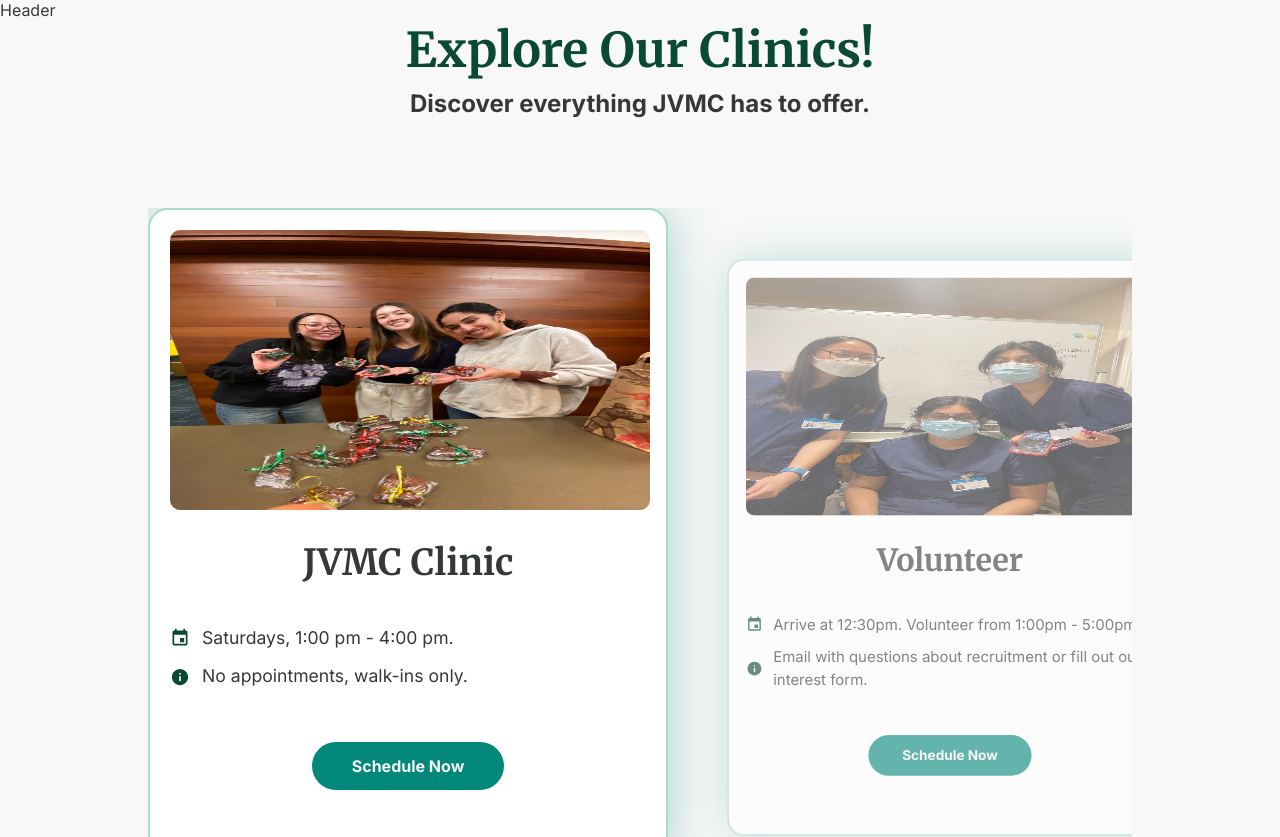
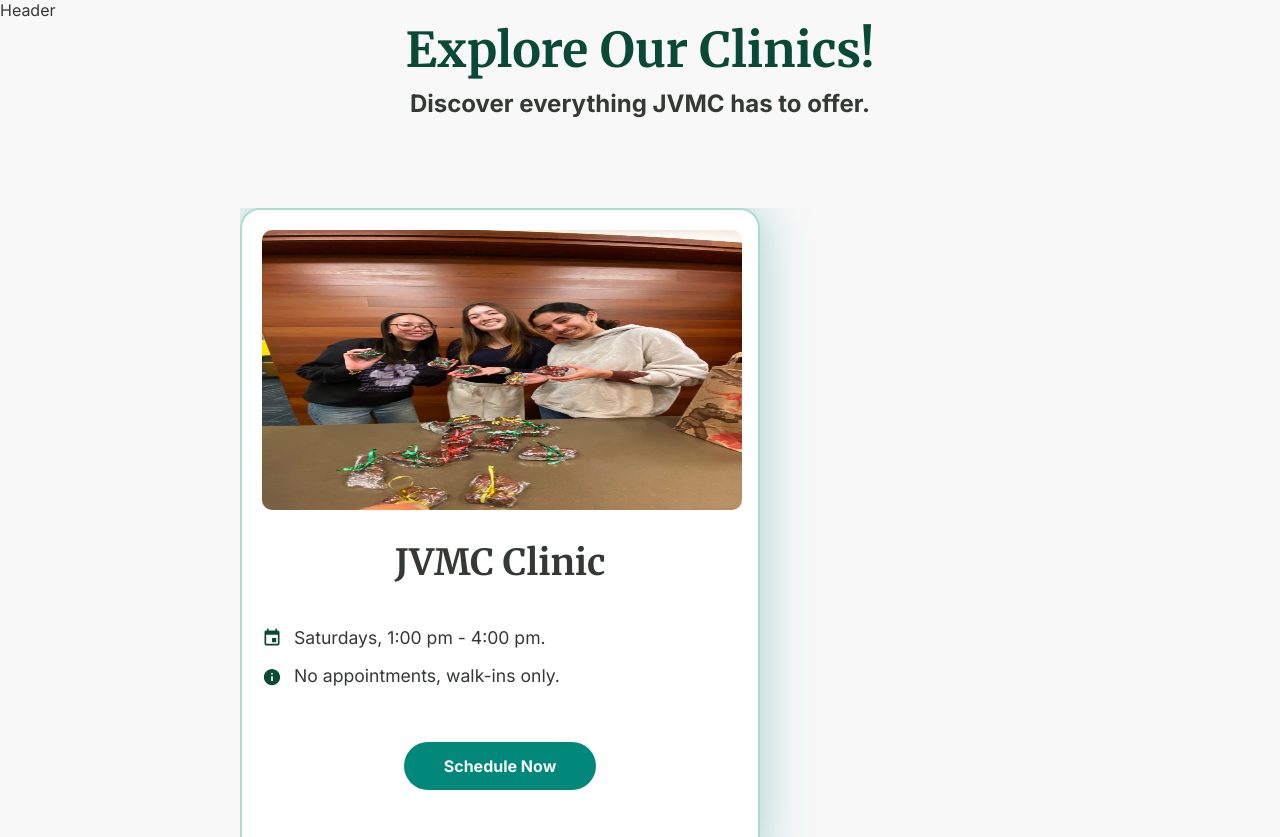
Before and after one commit to include-davis/jvmc, a Next.js app: page / in a window 1280 px wide. Shown: the top 837 px of the page. Built offline with nearby package versions, Linux system fonts and the light colour scheme; grey boxes are pictures that could not be loaded.

Commit message:
Implemented Swiper library to get the loop to work properly

```diff
--- a/app/(pages)/(home)/page.jsx
+++ b/app/(pages)/(home)/page.jsx
@@ -9,24 +9,28 @@ import { IoMdInformationCircle } from "react-icons/io";
 import Image from "next/image";
 
 import { Swiper, SwiperSlide } from "swiper/react";
-import { Navigation, Pagination, EffectCoverflow } from "swiper/modules";
 import "swiper/css";
-import "swiper/css/navigation";
-import "swiper/css/pagination";
-import "swiper/css/effect-coverflow";
+import "swiper/css/free-mode";
 
 export default function Home() {
   const slides = Object.values(data.carousel);
+  const swiperRef = useRef(null);
+  const [activeIndex, setActiveIndex] = useState(1);
 
-  const [activeIndex, setActiveIndex] = useState(0);
-  const startXRef = useRef(0);
-  const endXRef = useRef(0);
-  const n = slides.length;
+  const handleSwiperInit = (swiper) => {
+    swiperRef.current = swiper;
+  };
+
   const subIndex = () => {
-    setActiveIndex((activeIndex + n - 1) % n);
+    if (swiperRef.current) {
+      swiperRef.current.slidePrev();
+    }
   };
+
   const addIndex = () => {
-    setActiveIndex((activeIndex + 1) % n);
+    if (swiperRef.current) {
+      swiperRef.current.slideNext();
+    }
   };
 
   return (
@@ -36,37 +40,51 @@ export default function Home() {
           <h2>Explore Our Clinics!</h2>
           <h4>Discover everything JVMC has to offer.</h4>
         </div>
-        <div className={styles.viewport}>
-          {/* figure out the correct percentage to move each slide */}
-          <div className={styles.carousel} style={{ transform: `translateX(-${(activeIndex) * 60}%)` }}>
-            {slides.map((slideinfo, index) => (
-            <div key={index} className={`${styles.slide} ${activeIndex === index ? styles.active:null}`}>
-              <Image src={slideinfo.src} alt='image' width={'480'} height={'280'} className={styles.image}/>
+        <div className={styles.wrapper}>
+        <Swiper
+          slidesPerView={"auto"}
+          spaceBetween={10}
+          centeredSlides={true}
+          autoplay={false}
+          loop={true}
+          onSwiper={handleSwiperInit}
+          onSlideChange={(swiper) => setActiveIndex(swiper.realIndex)}
+          className={styles.swiper}>
+          {slides.map((slideinfo, index) => (
+          <SwiperSlide key={index} className={styles.swiperslide}>
+            <div className={`${styles.slide} ${index === activeIndex ? styles.active : styles.inactive}`}>
+              <Image src={slideinfo.src} alt="image" width={480} height={280} className={styles.image} />
               <div className={styles.info}>
                 <h3>{slideinfo.title}</h3>
                 <div>
-                  <MdInsertInvitation className={styles.icon} size={20} color='var(--emerald)'/>
+                  <MdInsertInvitation className={styles.icon} size={20} color="var(--emerald)" />
                   <p>{slideinfo.time}</p>
                 </div>
                 <div>
-                  <IoMdInformationCircle className={styles.icon} size={20} color='var(--emerald)'/>
+                  <IoMdInformationCircle className={styles.icon} size={20} color="var(--emerald)" />
                   <p>{slideinfo.info}</p>
                 </div>
                 <a href="/clinic-schedule" className="btn">Schedule Now</a>
               </div>
-            </div>))}
-          </div>
+            </div>
+          </SwiperSlide>
+        ))}
+        </Swiper>
         </div>
         <div className={styles.nav}>
         <button className={styles.navbttn} onClick={subIndex}><FaCircleChevronLeft size={38} color='var(--teal)'/></button>
-          <div className={styles.dots}>
-            {slides.map((_, index) => {
-              return (<div
-                key={index}
-                className={`${styles.dot} ${activeIndex === index ? styles.active : null}`}
-                onClick={() => setActiveIndex(index)}></div>);})}
-          </div>
-          <button className={styles.navbttn} onClick={addIndex}><FaCircleChevronRight size={38} color='var(--teal)'/></button>
+        <div className={styles.dots}>
+          {slides.map((_, index) => (
+            <div
+              key={index}
+              className={`${styles.dot} ${activeIndex === index ? styles.active : ""}`}
+              onClick={() => {
+                if (swiperRef.current) {
+                  swiperRef.current.slideToLoop(index);
+                }
+              }}></div>
+        ))}</div>
+        <button className={styles.navbttn} onClick={addIndex}><FaCircleChevronRight size={38} color='var(--teal)'/></button>
         </div>
       </div>
     </main>
--- a/app/(pages)/(home)/page.module.scss
+++ b/app/(pages)/(home)/page.module.scss
@@ -24,37 +24,31 @@
     color: var(--dark-grey);
 }
 
-.viewport{
+.wrapper{
+    display: flex;
+    flex-direction: column;
+    align-items: center;
+    width: 100%;
+    max-width: 800px;
+    margin: 0 auto;
+}
+
+.swiper{
     width: 100%;
     overflow: hidden;
     display: flex;
     justify-content: center;
     align-items: center;
-    position: relative;
 }
 
-.carousel{
-    width: 100%;
+.swiperslide{
     display: flex;
-    //flex-direction: row;
-    transition: all 0.3s ease;
+    justify-content: center;
+    align-items: center;
+    width: auto;
 }
 
 .slide{
-    display: flex;
-    flex-direction: column;
-    // width: calc(8px * 65);
-    // height: calc(8px * 82);
-    padding: 20px;
-    border-radius: 20px;
-    border: 2px solid var(--mint);
-    background: #FFF;
-    box-shadow: var(--drop-shadow-mint);
-    transform: scale(0.8);
-    opacity: 0.6;
-}
-
-.slide.active{
     display: flex;
     flex-direction: column;
     width: calc(8px * 65);
@@ -69,12 +63,16 @@
     z-index: 2;
 }
 
-.slide:nth-child(n+1):not(.active) {
-    transform: translateX(-20px) scale(0.85);
+.active{
+    transform: scale(1);
+    opacity: 1;
+    z-index: 2;
 }
 
-.slide:nth-child(n-1):not(.active) {
-    transform: translateX(20px) scale(0.85);
+.inactive{
+    transform: scale(0.75);
+    opacity: 0.7;
+
 }
 
 .image{
```
